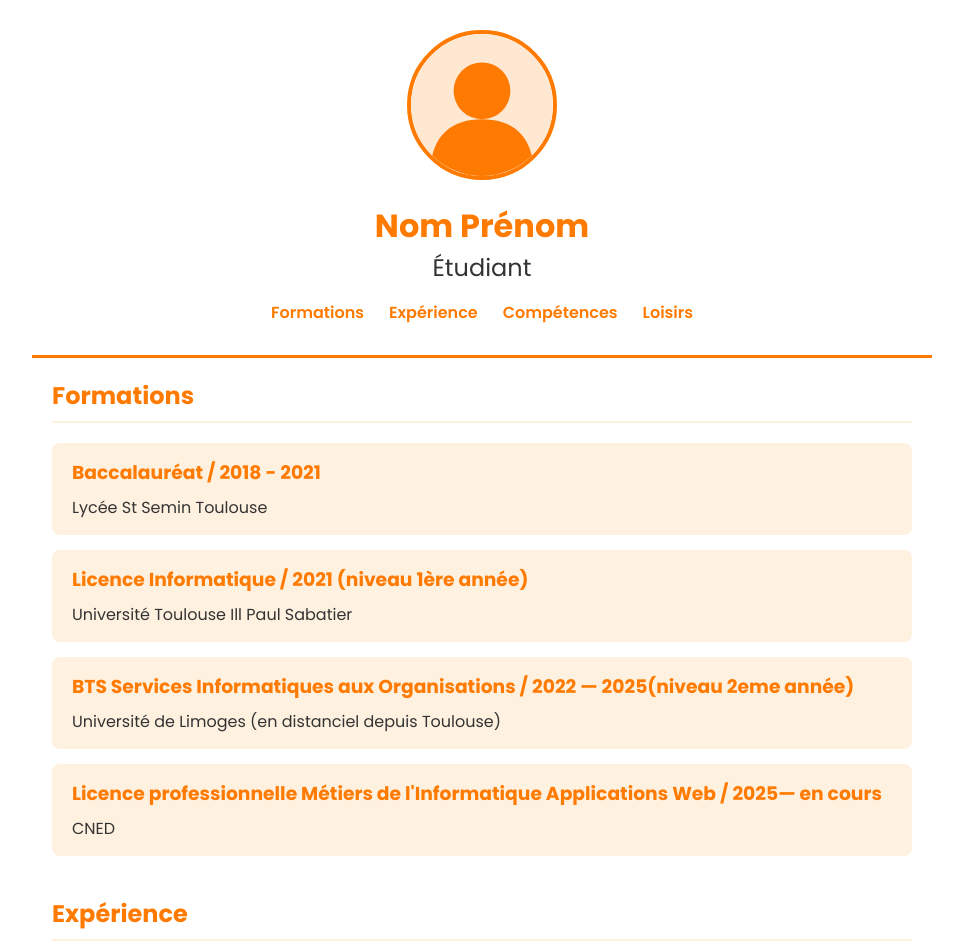
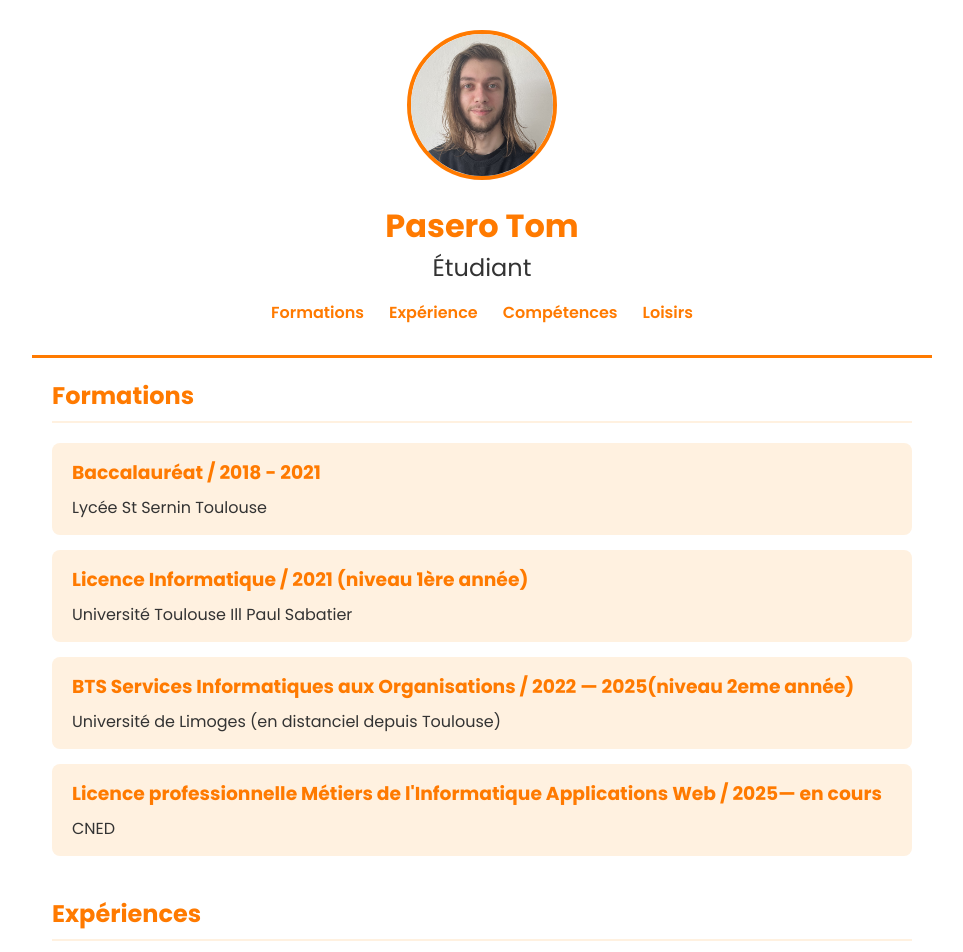
Before and after one commit to ErwannJardillet/L201_sem1, a plain HTML site: page L201_S1_GROUPE_12/index.html in a window 1280 px wide. Shown: the top 952 px of the page, without its empty margins (158-1121 px from the left). Drawn offline with Linux system fonts and the light colour scheme.

Commit message:
Modify CV details and update profile image
Updated personal information and image in CV.

```diff
--- a/L201_S1_GROUPE_12/index.html
+++ b/L201_S1_GROUPE_12/index.html
@@ -11,15 +11,15 @@
     <body>
         <header>
             <figure>
-                <img alt="Photo de CV" src="img/photo-cv.svg"/>
+                <img alt="Photo de CV" src="img/photo-cv.jpeg"/>
             </figure>
 
-            <h1>Nom Prénom</h1>
+            <h1>Pasero Tom</h1>
             <h2>Étudiant</h2>
 
             <nav>
                 <a href="#formations">Formations</a>
-                <a href="#expérience">Expérience</a>
+                <a href="#expériences">Expérience</a>
                 <a href="#compétences">Compétences</a>
                 <a href="#loisirs">Loisirs</a>
             </nav>
@@ -30,7 +30,7 @@
                 <h2>Formations</h2>
                 <article>
                     <h3>Baccalauréat / 2018 - 2021</h3>
-                    <p>Lycée St Semin Toulouse</p>
+                    <p>Lycée St Sernin Toulouse</p>
                 </article>
                 <article>
                     <h3>Licence Informatique / 2021 (niveau 1ère année)</h3>
@@ -47,7 +47,7 @@
             </section>
 
             <section id="expérience">
-                <h2>Expérience</h2>
+                <h2>Expériences</h2>
                 <article>
                     <img alt="Illustration expérience" src="img/experience.svg"/>
                     <h3>Stage Centre Ressource des Langues (CRL) / 2017</h3>
```
